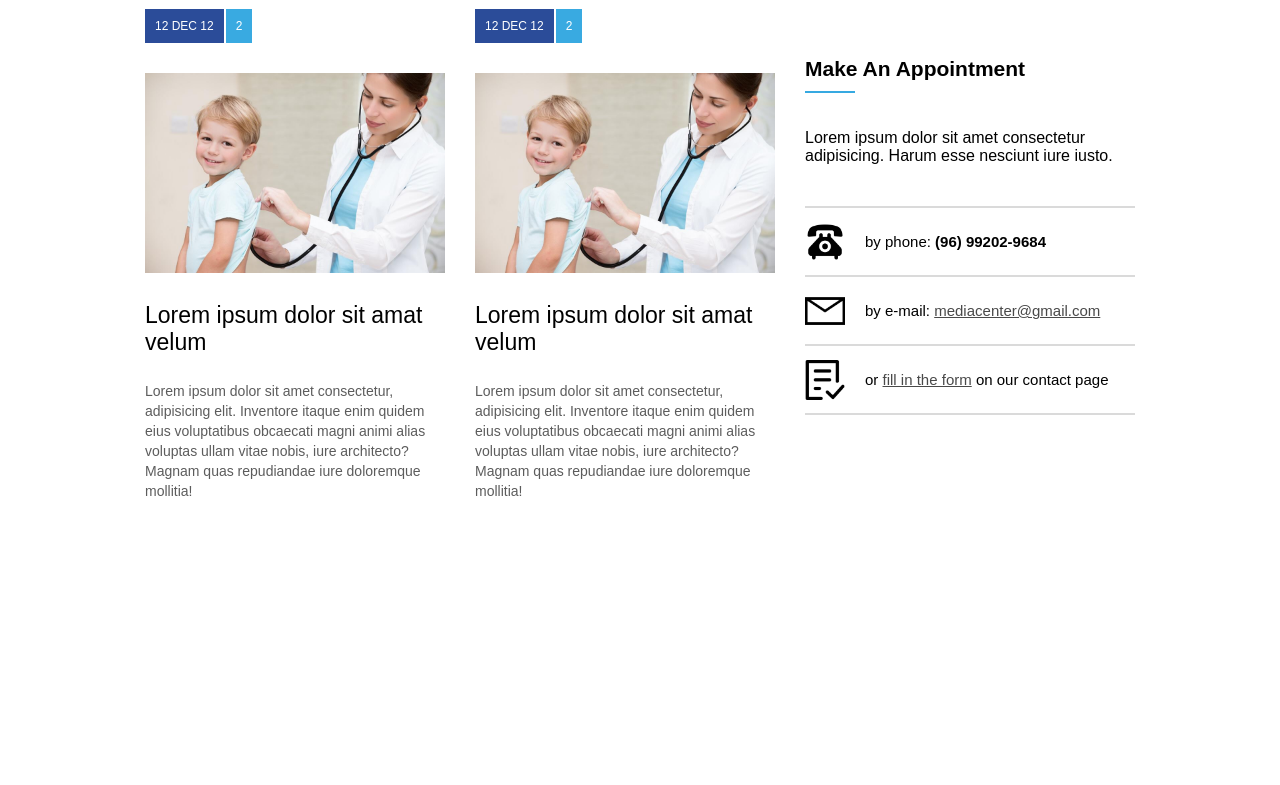
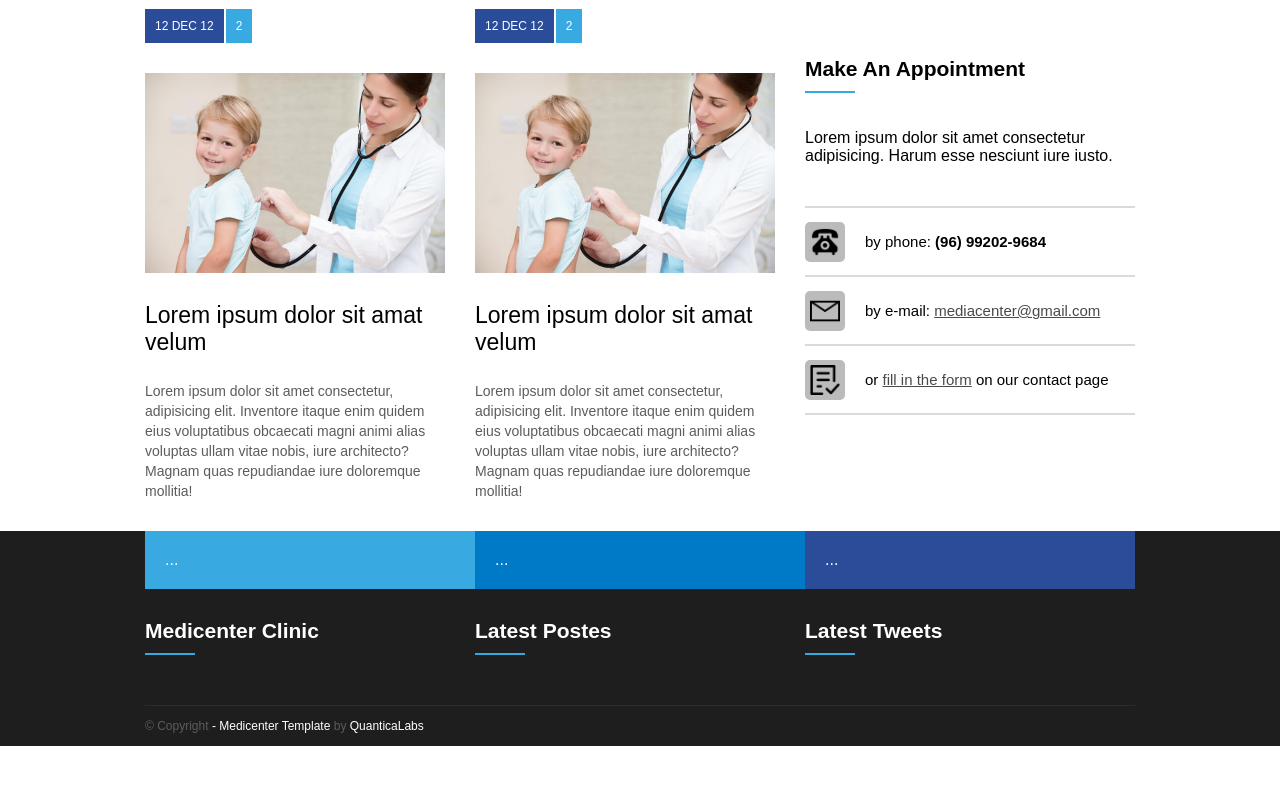
Before and after one commit to naelton-lobato/medicenter_flexbox_responsive, a plain HTML site: page index.html in a window 1280 px wide. Shown: the part 1389-2174 px from the top of the page. After the commit the page ends 2135 px from the top, so only its background shows below. Drawn offline with Linux system fonts and the light colour scheme.

Commit message:
aula6, iniciando o footer

```diff
--- a/assets/css/templete.css
+++ b/assets/css/templete.css
@@ -6,7 +6,6 @@
 body{ /*zerando as config padroes dos navegadores*/
     margin: 0;
     padding: 0;
-    padding-bottom: 300px;
 }
 
 /*cabeçalho*/
@@ -209,10 +208,23 @@ nav a:hover{
     border-bottom: 2px solid rgba(73, 73, 73, 0.2);
     font-size: 15px;
 }
-.box_p img{
+.img{
+    display: flex;
+    align-items: center;
+    justify-content: center;
+
     width: 40px;
     height: 40px;
+
+    background-color: #bbb;
     margin-right: 20px;
+
+    border-radius: 5px;
+}
+
+.box_p img{
+    width: 30px;
+    height: 30px;
 }
 .box_p a{
     color: rgb(73, 73, 73);
@@ -276,3 +288,62 @@ article .news_resume{
     line-height: 20px;
     margin-bottom: 30px;
 }
+
+/*footer*/
+
+footer{
+    background-color: #1e1e1e;
+    display: flex;
+    justify-content: center;
+}
+
+.footer_menu{
+    display: flex;
+}
+
+.fm_1, .fm_2, .fm_3{
+    flex: 1;
+    color: #fff;
+    padding: 20px;
+}
+
+.fm_1{
+    background-color: #39aae1;
+}
+.fm_2{
+    background-color: #0079c7;
+}
+.fm_3{
+    background-color: #2b4c99;
+}
+
+
+.flex_column{
+    flex-direction: column;
+}
+
+.footer_area{
+    display: flex;
+}
+.footer_areaitem{
+    flex: 1;
+    color: #fff;
+}
+
+footer .widget_title_text{
+    color: #fff;
+}
+
+
+.footer_copy{
+    border-top: 1px solid #2c2c2c;
+    height: 40px;
+    line-height: 40px;
+    color: #fff;
+    font-size: 12px;
+    margin-top: 30px;
+}
+
+span{
+    color: #5c5c5c;
+}
--- a/index.html
+++ b/index.html
@@ -181,15 +181,19 @@
                                 adipisicing. Harum esse nesciunt iure iusto.</p>
                             </div>
                             <div class="box_p">
-                                <img src="assets/images/phone.png" alt="icone telefone">
+                                <div class="img">
+                                    <img src="assets/images/phone.png" alt="icone telefone">
+                                </div>
                                 <p>by phone: <strong>(96) 99202-9684</strong></p>
                             </div>
                             <div class="box_p">
-                                <img src="assets/images/mail.png" alt="icone telefone">
+                                <div class="img">
+                                    <img src="assets/images/mail.png" alt="icone telefone">
+                                </div>
                                 <p>by e-mail: <a href="#">mediacenter@gmail.com</a></p>
                             </div>
                             <div class="box_p">
-                                <img src="assets/images/form.png" alt="icone telefone">
+                                <div class="img"><img src="assets/images/form.png" alt="icone telefone"></div>
                                 <p>or <a href="">fill in the form</a> on our contact page</p>
                             </div>
                         </div>
@@ -198,5 +202,51 @@
             </div>
         </section>
     </main>
+    <footer>
+        <div class="container flex_column">
+            <div class="footer_menu">
+                <div class="fm_1">
+                    ...
+                </div>
+                <div class="fm_2">
+                    ...
+                </div>
+                <div class="fm_3">
+                    ...
+                </div>
+            </div>
+
+            <div class="footer_area">
+                <div class="footer_areaitem">
+                    <div class="widget_title"><!--titulo-->
+                        <div class="widget_title_text">
+                            Medicenter Clinic
+                        </div>
+                        <div class="widget_title_bar"></div>
+                    </div>
+                </div>
+                <div class="footer_areaitem">
+                    <div class="widget_title"><!--titulo-->
+                        <div class="widget_title_text">
+                            Latest Postes
+                        </div>
+                        <div class="widget_title_bar"></div>
+                    </div>
+                 </div>
+                 <div class="footer_areaitem">
+                    <div class="widget_title"><!--titulo-->
+                        <div class="widget_title_text">
+                            Latest Tweets
+                        </div>
+                        <div class="widget_title_bar"></div>
+                    </div>
+                 </div>
+            </div>
+
+            <div class="footer_copy">
+                <span>&copy; Copyright</span> - Medicenter Template <span>by</span> QuanticaLabs
+            </div>
+        </div>
+    </footer>
 </body>
 </html>
```
